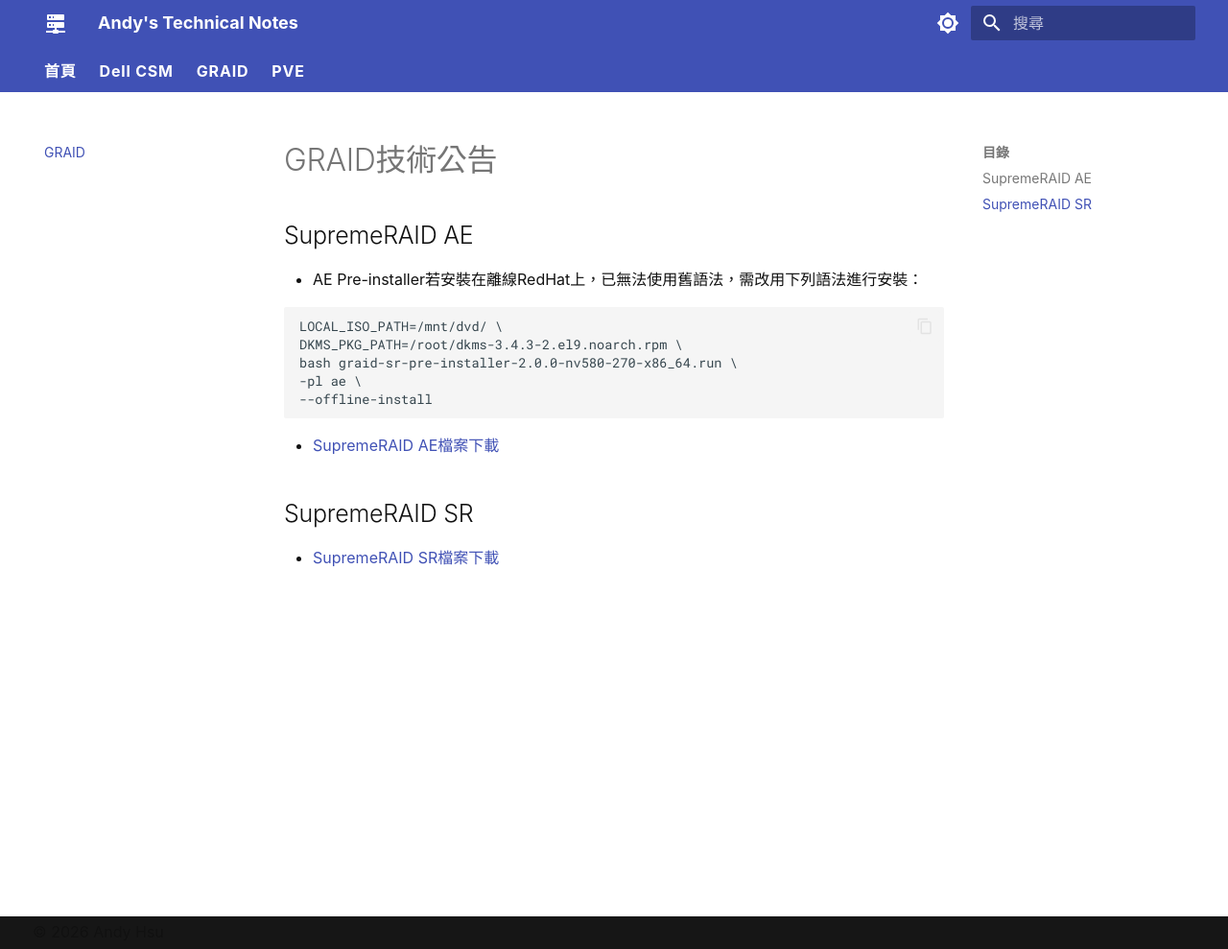
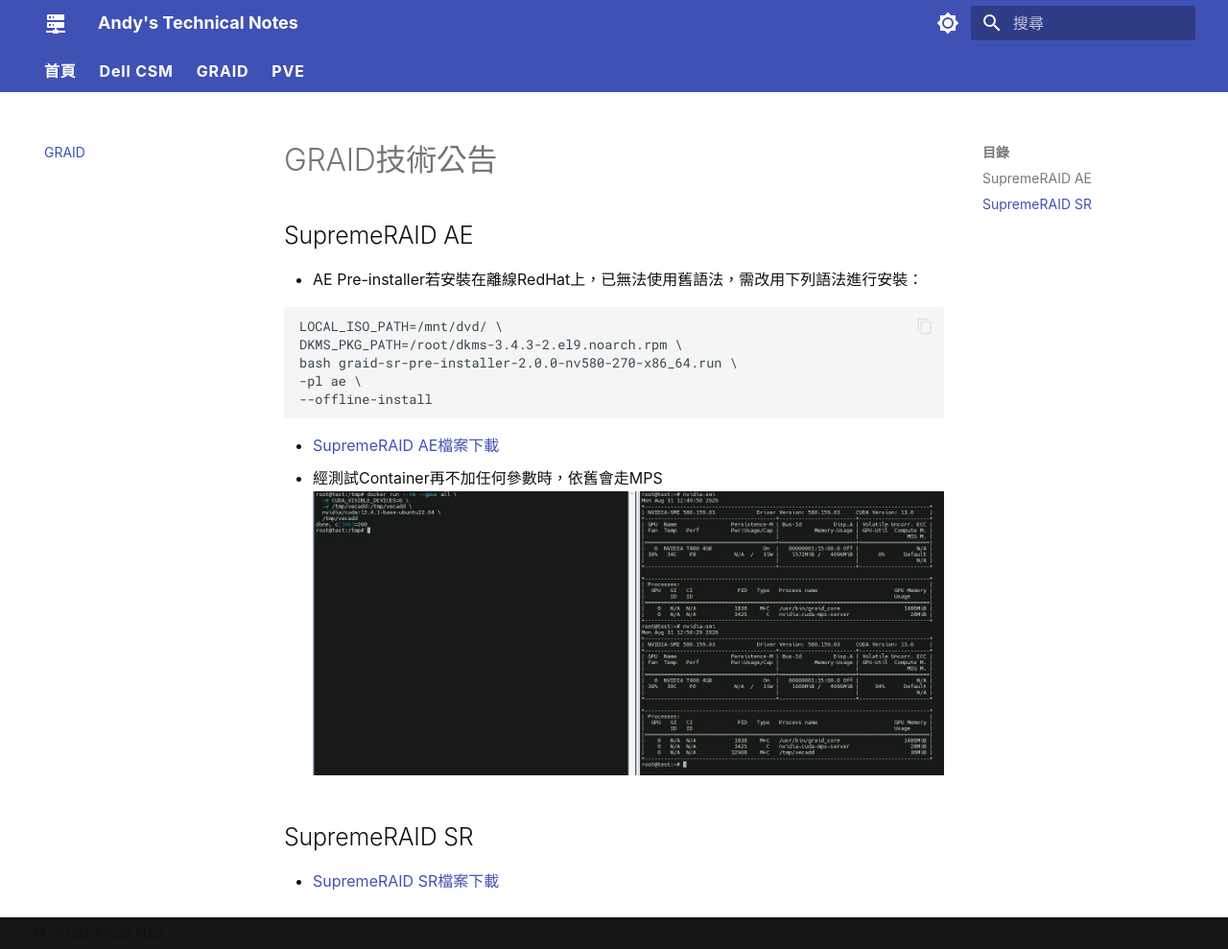
Before and after one commit to Andy0583/Metaage, an MkDocs documentation site: the page built from docs/graid/graid.md, in a window 1280 px wide and 989 px high. Shown: the whole window at 96% size. Built offline with MkDocs 1.6.1 and Material for MkDocs 9.7.7, drawn with Linux system fonts in a browser that asks for light colours.

Commit message:
Update graid.md

````diff
--- a/docs/graid/graid.md
+++ b/docs/graid/graid.md
@@ -8,8 +8,9 @@ bash graid-sr-pre-installer-2.0.0-nv580-270-x86_64.run \
 -pl ae \
 --offline-install
 ```
-
 - [SupremeRAID AE檔案下載](https://docs.graidtech.com/sr-ae/release-notes/linux/2.0/2.0.0-217/)
+- 經測試Container再不加任何參數時，依舊會走MPS
+  <img src="images/001.png">
 
 ## SupremeRAID SR
 - [SupremeRAID SR檔案下載](https://docs.graidtech.com/sr/release-notes/linux/2.0/2.0.1/)
````
